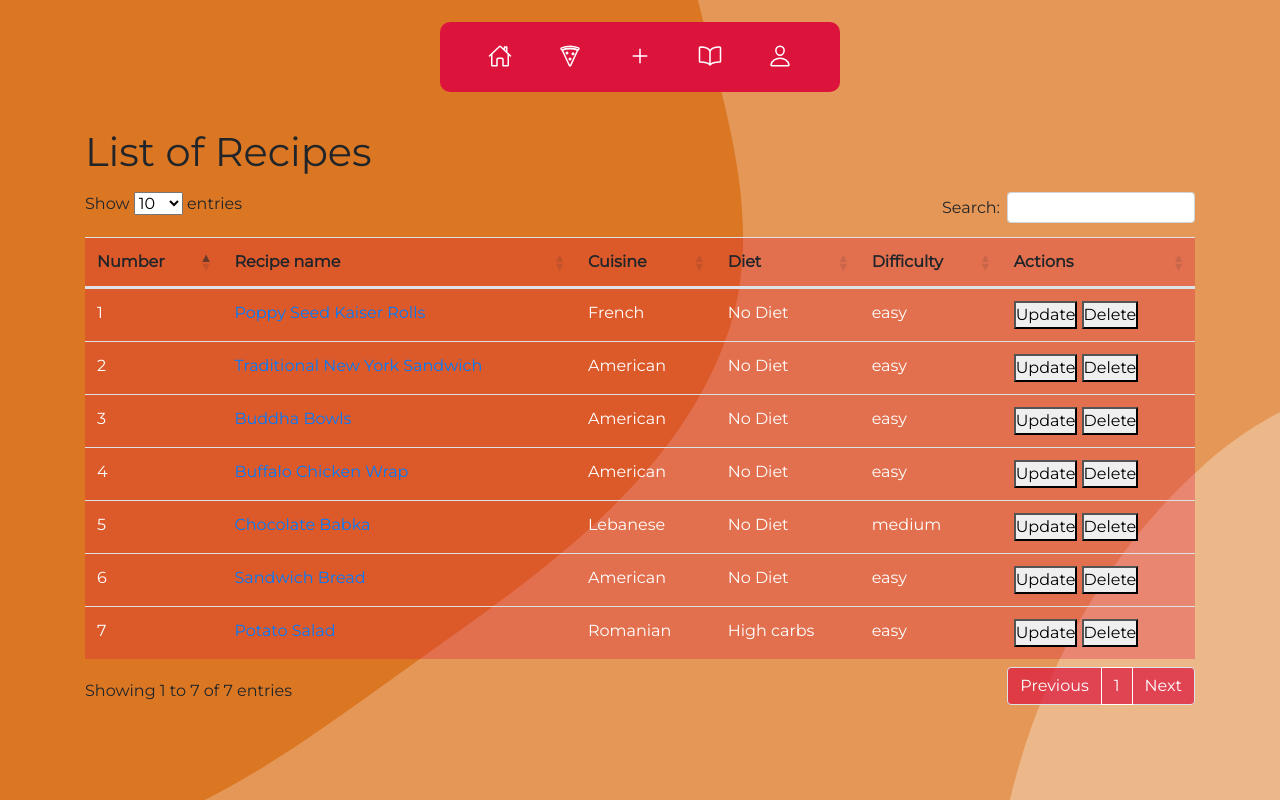
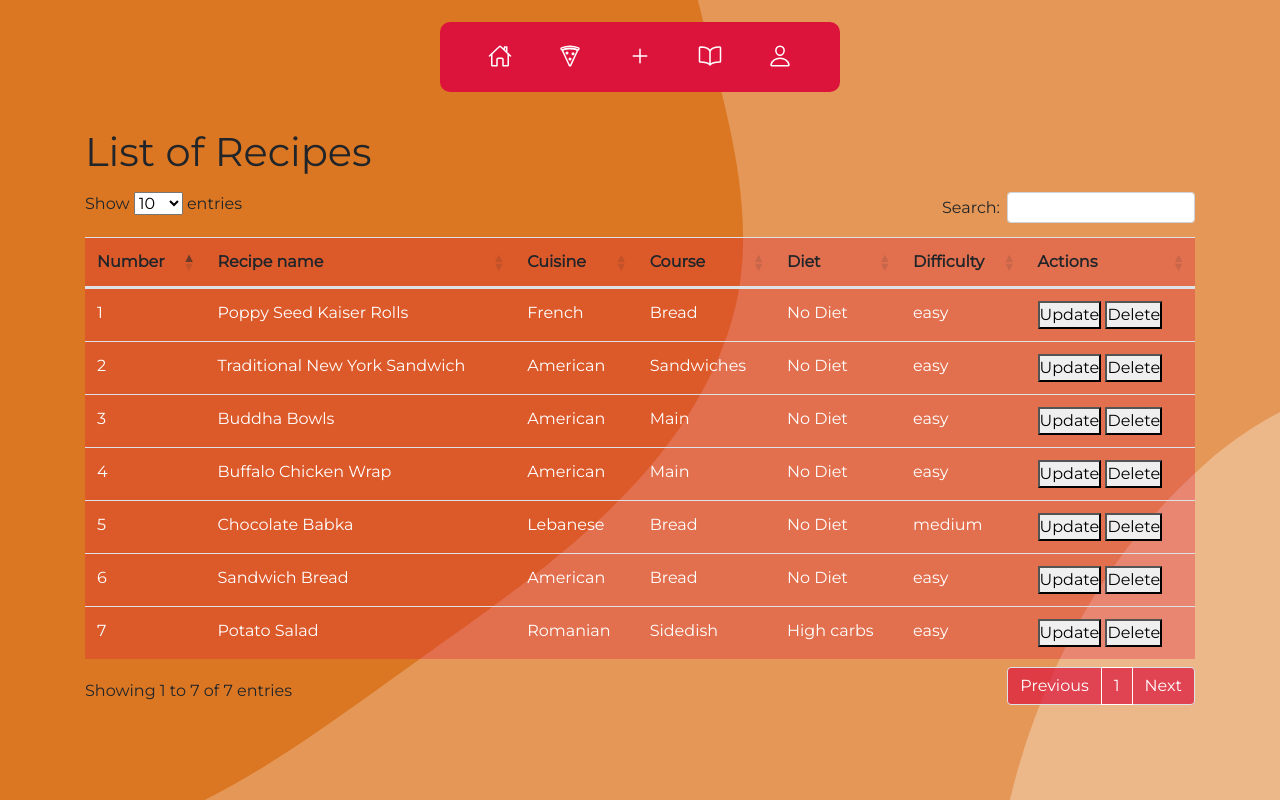
Before and after one commit to AndreiGiurgiu99/RecepieManager, a Flask app: page /RecipeDatabase in a window 1280 px wide. Run offline with Flask 2, Linux system fonts and the light colour scheme; data comes from the database, SQL or seed files in the repository; both versions use the stored data as it was after the commit; some libraries are stand-ins or nearby versions.

Commit message:
Add files via upload

```diff
--- a/FlaskWebApp/website/forms.py
+++ b/FlaskWebApp/website/forms.py
@@ -18,7 +18,7 @@ class AddRecipe(FlaskForm):
     cuisine = SelectField('Select cuisine',
                                 choices=['French','Italian','Greek','Romanian','Turkish','Lebanese','American','African','Mexican','Chinese','Thai','Japanese','Indian'])
     course = SelectField('Select course',
-                                choices=['Appetizer','Main','Sandwiches','Dessert','Soups/Stews','Bread','Pastry','Snack','Drinks'])
+                                choices=['Appetizer','Main','Sidedish','Sandwiches','Dessert','Soups/Stews','Bread','Pastry','Snack','Drinks'])
     diet =  SelectField('Select diets',
                                 choices=['No Diet','Low sugar','High protein','High carbs','Gluten-free','Vegetarian','Vegan'])
     recipe_ingredient = TextAreaField('Add ingredient/quantity/measurments')
--- a/FlaskWebApp/website/static/css/recipeTemplate.css
+++ b/FlaskWebApp/website/static/css/recipeTemplate.css
@@ -28,6 +28,7 @@ p,
 ul,
 li,
 ol,
+h3,
 i {
 	margin: 0;
 	padding: 0;
@@ -110,7 +111,7 @@ ol {
 	justify-content: center;
 	padding-top: 30px;
 }
-.header h2 {
+.header h2,h3 {
 	font-size: 16px;
 	padding: 0.4em;
 	max-width: 300px;
--- a/FlaskWebApp/website/static/css/recipetable.css
+++ b/FlaskWebApp/website/static/css/recipetable.css
@@ -13,3 +13,15 @@ tbody {
     background-color: rgb(220, 20, 60,.7) !important;
 
 }
+
+a{
+    color:white;
+}
+
+a:hover {
+    color:white;
+}
+
+.buttonUpdate:hover{
+    color:crimson;
+}
--- a/FlaskWebApp/website/templates/RecipeDatabase.html
+++ b/FlaskWebApp/website/templates/RecipeDatabase.html
@@ -14,6 +14,7 @@
               <th>Number</th>
               <th>Recipe name</th>
               <th>Cuisine</th>
+              <th>Course</th>
               <th>Diet</th>
               <th>Difficulty</th>
               <th>Actions</th>
@@ -31,15 +32,16 @@
               <td>{{ ids.nrCrt }}</td>
               <td><a href={{url_for("views.ShowRecipe", recipeid = recipe.recipe_name)}}>{{ recipe.recipe_name }}</a></td>
               <td>{{ recipe.cuisines_id }}</td>
+              <td>{{recipe.courses_id}}</td>
               <td>{{ recipe.diets_id }}</td>
               <td>{{ recipe.difficulties_id }}</td>
 
               <td>
                 <a href={{url_for("views.EditRow", editRecipe = recipe.recipe_name)}}>
-                  <button type="button">Update</button>
+                  <button class="buttonUpdate" type="button">Update</button>
                 </a>
                 <a href={{url_for("views.DeleteRow", deletedRecipe = recipe.recipe_name)}}>
-                    <button  type="button">Delete </button>
+                    <button  class ="buttonUpdate" type="button">Delete </button>
                 </a>
 
               </td>
--- a/FlaskWebApp/website/templates/RecipeTemplate.html
+++ b/FlaskWebApp/website/templates/RecipeTemplate.html
@@ -15,7 +15,9 @@
 	<section class="card card--right">
 		<div class="grid">
 			<div class="header flex">
-				<h2>{{recipedata.recipe_name}}</h2>
+				<h2>{{recipedata.recipe_name}}</h2><br>
+
+				<h3>({{recipedata.recipe_notes}})</h3>
 				<!-- <div><button onClick="window.print()">Print this page -->
 				<!-- </button></div> -->
 			</div>
--- a/FlaskWebApp/website/templates/base.html
+++ b/FlaskWebApp/website/templates/base.html
@@ -63,11 +63,11 @@
             </a>
           </li>
           <li class="navlist">
-            <a href="/home">
+            <a href={{url_for("views.RecipeCategories")}}>
               <span class="icon">
                 <ion-icon name="book-outline"></ion-icon>
               </span>
-              <span class="text">About</span>
+              <span class="text">Categories</span>
             </a>
            </li>
            <li class="navlist">
--- a/FlaskWebApp/website/templates/home.html
+++ b/FlaskWebApp/website/templates/home.html
@@ -8,8 +8,8 @@
 <div class="content">
   <div class="textBox">
     <h2>
-      The best cooking app designed in Cisnadie
-      <br /><span>It's Cockering</span>
+      Your own personal kitchen assistant
+      <br /><span>Cockering</span>
     </h2>
     <p>
       Save, edit or view your recipes. Cockering being the
--- a/FlaskWebApp/website/views.py
+++ b/FlaskWebApp/website/views.py
@@ -36,7 +36,7 @@ def AddRecipes():
         ### Saves image in download folder /static/images/recipeImages ###
         form.recipe_image.data.save(f"FlaskWebApp/website/static/images/recipeImages/{recipe_name}.jpg")
 
-        record = Recipe(recipe_name,recipe_notes,difficulty,cuisine,course,diet,recipe_ingredient,recipe_instructions)
+        record = Recipe(recipe_name,recipe_notes,difficulty,cuisine,course,diet,recipe_instructions,recipe_ingredient)
 
         db.session.add(record)
         db.session.commit()
@@ -53,7 +53,6 @@ def AddRecipes():
 def GetData():
     recipes = Recipe.query.all()
     return render_template('RecipeDatabase.html', recipes=recipes)
-
 
 ### Dynamic page creation for each recipe in the database ###
 @views.route('/Recipe/<recipeid>', methods = ['GET'])
@@ -118,3 +117,9 @@ def EditRow(editRecipe):
         return redirect('/RecipeDatabase')
 
     return render_template('EditRecipe.html', recipeToEdit = recipeToEdit, editRecipe=editRecipe, form=form)
+
+@views.route('/Categories', methods=['GET','POST'])
+
+def RecipeCategories():
+
+    return render_template('RecipeCategories.html')
```
Also changed, not shown: FlaskWebApp/website/templates/RecipeCategories.html (added, +13 -0 lines), FlaskWebApp/instance/recipedatabase.db, FlaskWebApp/website/static/images/recipeImages/Buddha Bowls.jpg (added), FlaskWebApp/website/static/images/recipeImages/Buffalo Chicken Wrap.jpg (added), FlaskWebApp/website/static/images/recipeImages/Chocolate Babka.jpg (added), FlaskWebApp/website/static/images/recipeImages/Potato Salad.jpg (added), FlaskWebApp/website/static/images/recipeImages/Sandwich Bread.jpg (added), FlaskWebApp/website/static/images/recipeImages/grwegrwe.jpg (added), FlaskWebApp/website/static/images/recipeImages/terdktyktyk.jpg (added).
